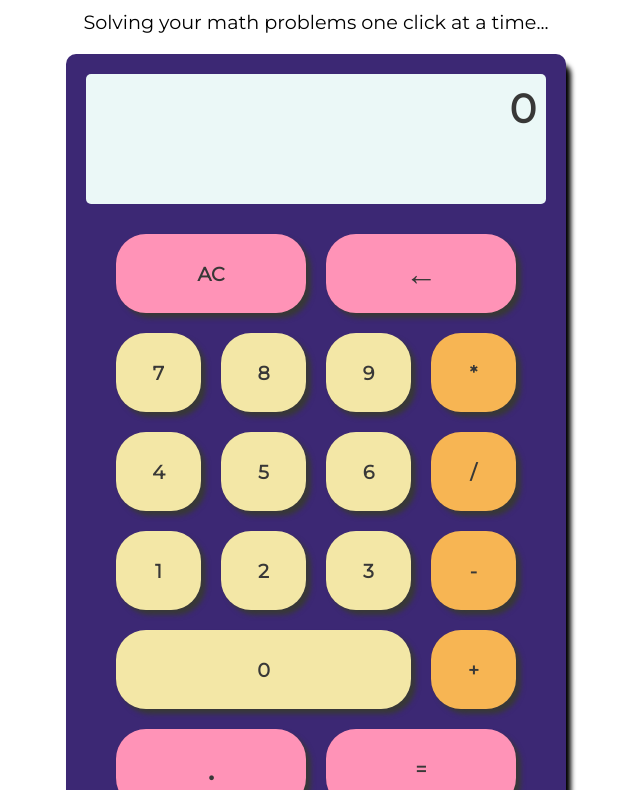
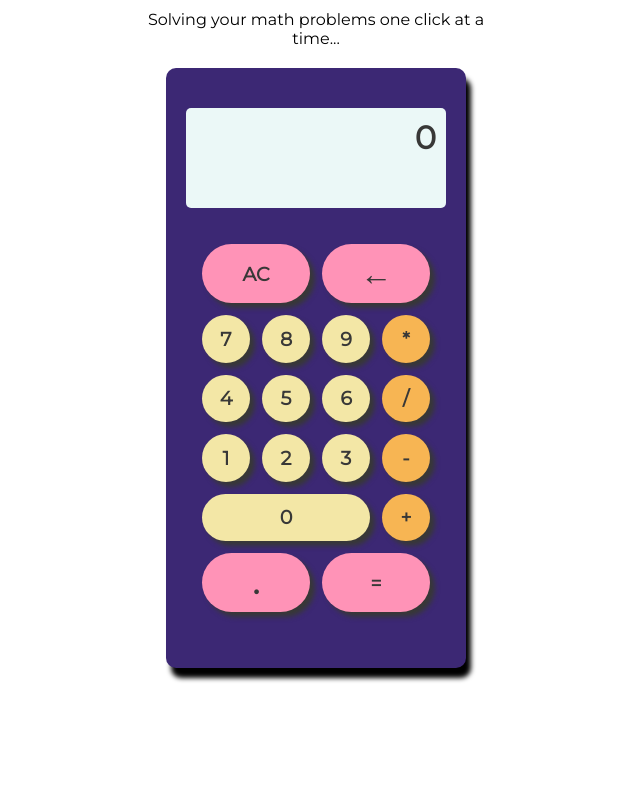
Before and after one commit to BeckyRushton/Calculator-Project, a plain HTML site: page index.html in a window 1280 px wide. Shown: the part 90-880 px from the top of the page, without its empty margins (324-964 px from the left). After the commit the page ends 800 px from the top, so only its background shows below. Drawn offline with Linux system fonts and the light colour scheme.

Commit message:
sorted size for mob and back button function

```diff
--- a/main.js
+++ b/main.js
@@ -6,6 +6,7 @@ console.log("hello world");
 const inputButtons = document.querySelectorAll(".calculator__input");
 const windowCalc = document.getElementById("calcwindow");
 const allClear = document.getElementById("calculator__button--ac");
+const backButton = document.getElementById("calculator__button--back");
 
 // Functions
 
@@ -21,6 +22,21 @@ const handleClear = () => {
   windowCalc.innerText = 0;
 };
 
+const handleBack = () => {
+  if (windowCalc.innerText.length < 2) {
+    console.log(windowCalc.innerText);
+    windowCalc.innerText = "0";
+  } else {
+    const sumString = windowCalc.innerText;
+    console.log(sumString);
+    const newString = sumString.split("");
+    console.log(newString);
+    newString.pop();
+    console.log(newString);
+    windowCalc.innerText = newString.join("");
+  }
+};
+
 // Interactions
 
 inputButtons.forEach((inputButton) => {
@@ -28,3 +44,5 @@ inputButtons.forEach((inputButton) => {
 });
 
 allClear.addEventListener("click", handleClear);
+
+backButton.addEventListener("click", handleBack);
--- a/styles.scss
+++ b/styles.scss
@@ -25,11 +25,14 @@ body {
   color: $background-theme;
   font-size: 3rem;
   font-weight: bold;
+  text-align: center;
   margin: 20px;
   &__tagline {
     font-family: $main-font;
-
-    font-size: 1.2rem;
+    font-size: 1rem;
+    text-align: center;
+    margin-left: 10%;
+    margin-right: 10%;
   }
 }
 
@@ -44,7 +47,8 @@ body {
   justify-content: center;
   align-items: center;
   border-radius: 10px;
-  width: 500px;
+  width: 300px;
+  height: 600px;
   box-shadow: 5px 10px 5px;
 
   &__window {
@@ -52,19 +56,21 @@ body {
     color: $text-theme;
     width: 100%;
     font-weight: bold;
-    font-size: 2.5rem;
+    font-size: 2rem;
     text-align: end;
-    height: 130px;
+    height: 100px;
     border-radius: 5px;
     padding: 10px;
+    margin-bottom: 20px;
   }
   &__pad {
     color: $text-theme;
     font-weight: bold;
     font-size: 1.2rem;
-    padding: 20px;
+    height: 400px;
+    width: 100%;
+    padding: 10px;
     display: grid;
-    width: 100%;
     grid-template-columns: 1fr 1fr 1fr 1fr;
     grid-template-rows: 1fr 1fr 1fr 1fr 1fr 1fr;
     grid-template-areas:
@@ -77,11 +83,11 @@ body {
   }
   &__button {
     border-radius: 30px;
-    padding: 20px;
+    padding: 10px;
     display: flex;
     justify-content: center;
     align-items: center;
-    margin: 10px;
+    margin: 6px;
     box-shadow: 5px 5px 5px;
     cursor: pointer;
   }
```
Also changed, not shown: README.md, styles.css, 1 other file.
